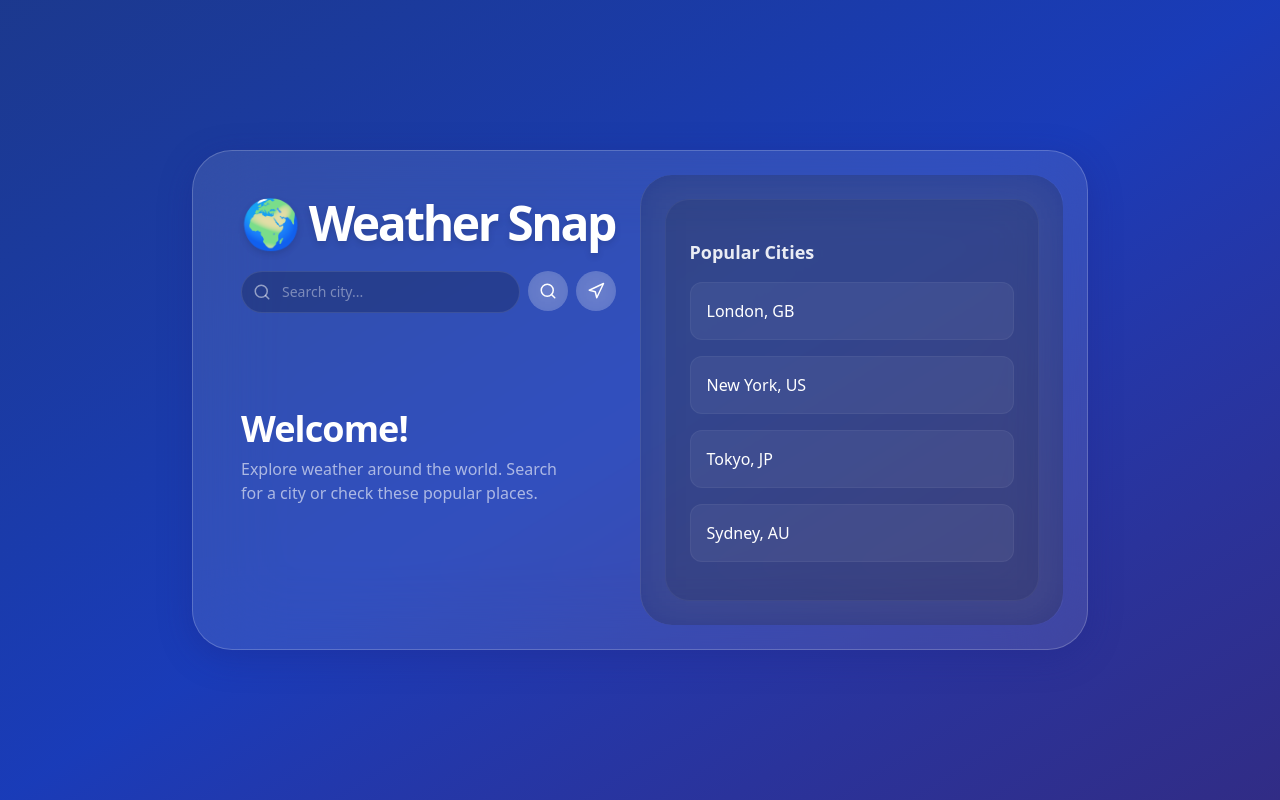
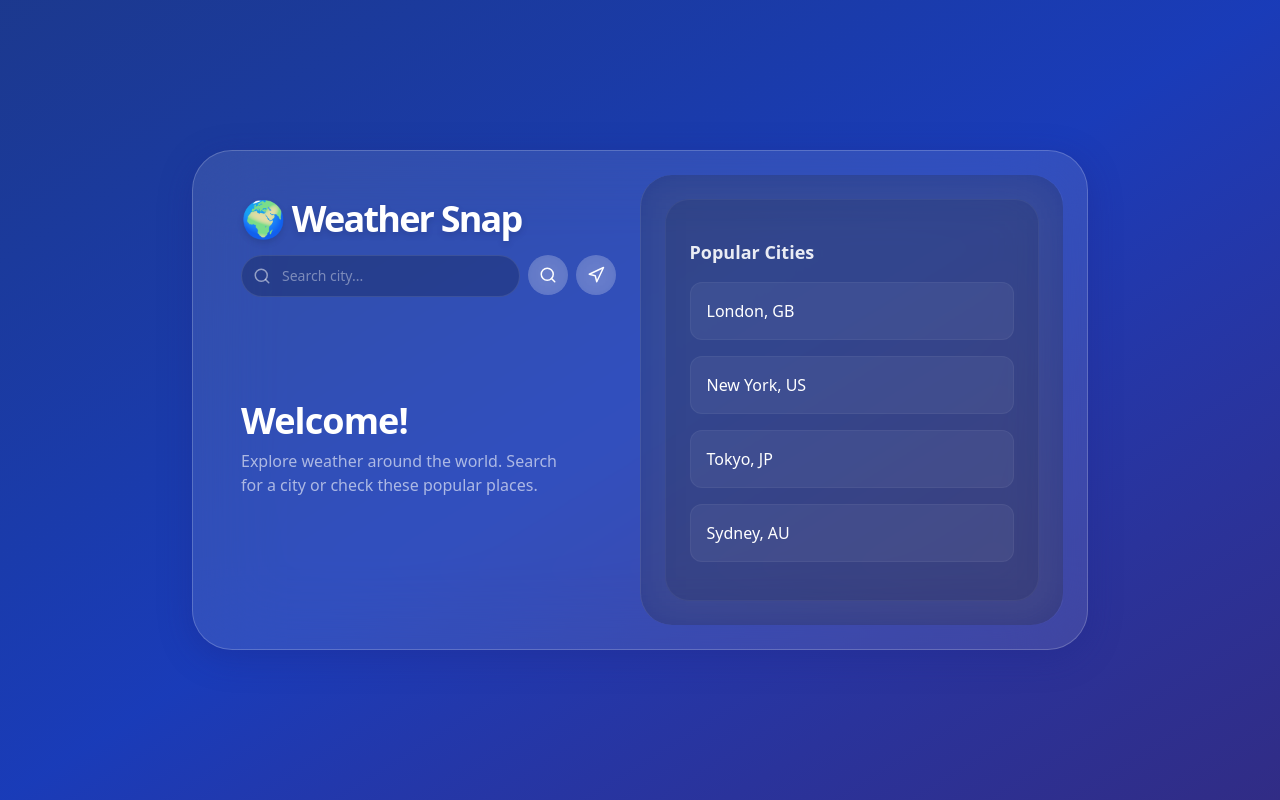
Before and after one commit to Apurba2509/Weather-Snap, a React (Vite) app: page / in a window 1280 px wide. Built offline with nearby package versions, Linux system fonts and the light colour scheme.

Commit message:
feat: Implement a weather application with current conditions, 5-day forecast, and location-based search.

```diff
--- a/src/App.jsx
+++ b/src/App.jsx
@@ -119,9 +119,9 @@ export default function App() {
         <div className="flex-1 flex flex-col justify-between p-4 md:p-6 gap-6">
 
           {/* Header / Search */}
-          <header className="flex flex-col gap-6">
+          <header className="flex flex-col gap-4">
             <div className="flex items-center gap-3">
-              <span className="text-3xl md:text-5xl font-extrabold tracking-tighter drop-shadow-md">🌍 Weather Snap</span>
+              <span className="text-2xl md:text-4xl font-extrabold tracking-tighter drop-shadow-md whitespace-nowrap">🌍 Weather Snap</span>
             </div>
 
             <div className="flex gap-2">
```
